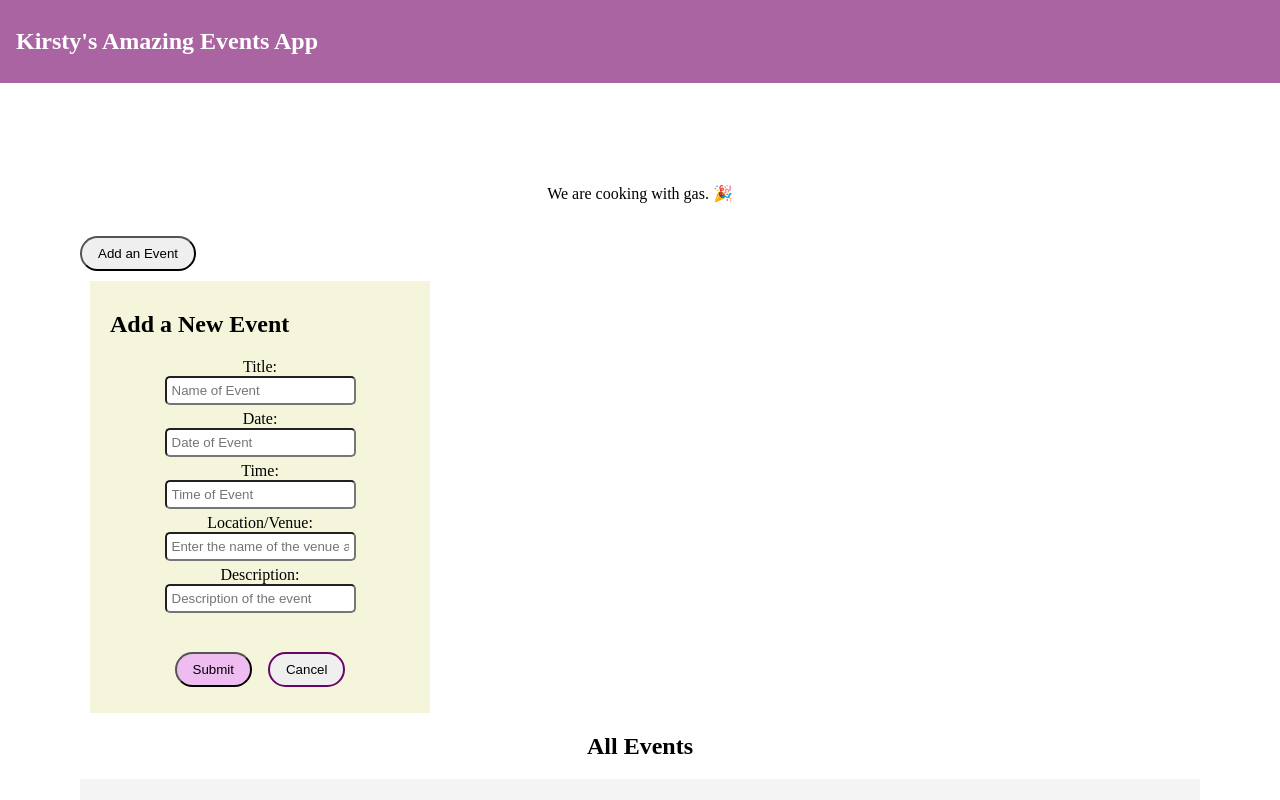
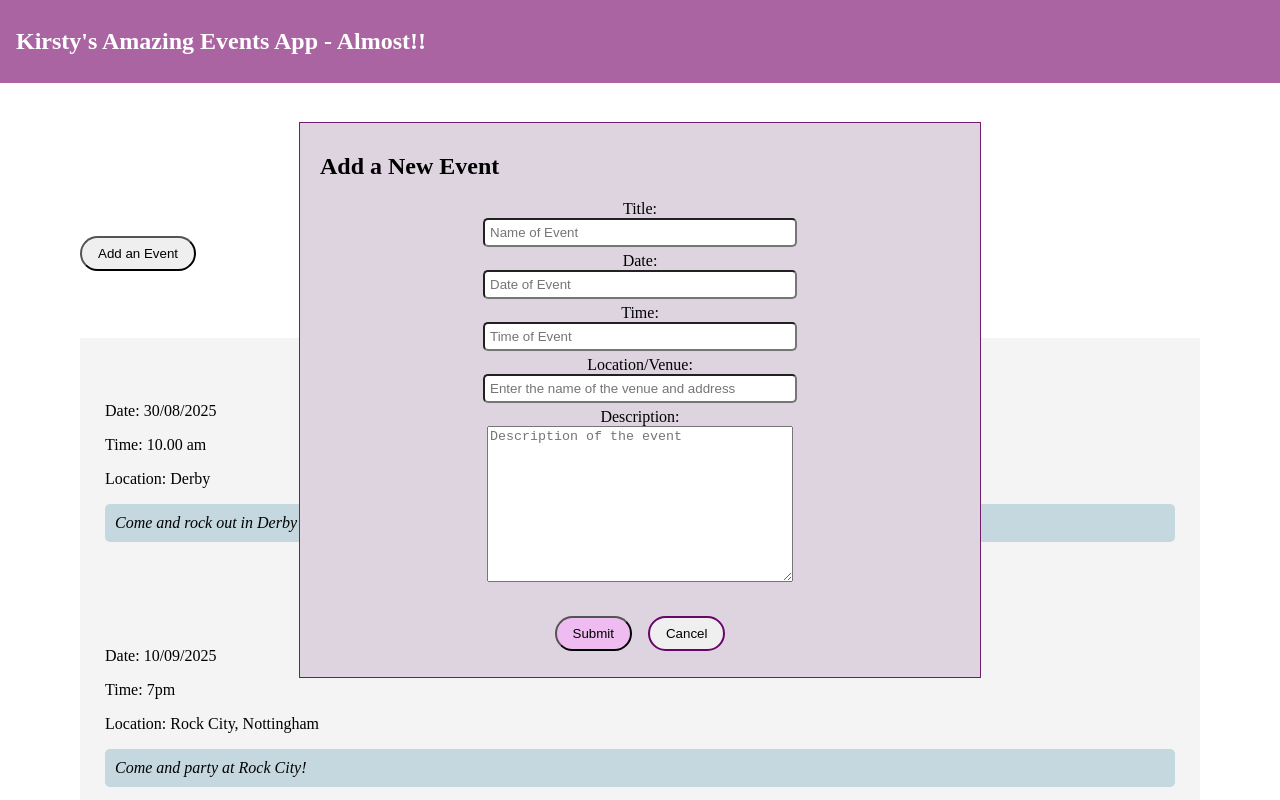
Before and after one commit to swamphobbit22/MAB, an Angular app: page / in a window 1280 px wide. Both pictures are taken after a click on the button "Add an Event". Shown: the top 800 px of the page. Built offline with nearby package versions, Linux system fonts and the light colour scheme.

Commit message:
fixes add new event

```diff
--- a/src/app/event-list/event-list.component.ts
+++ b/src/app/event-list/event-list.component.ts
@@ -17,7 +17,10 @@ export class EventListComponent implements OnInit{
   constructor(private eventService: EventService) {}
 
   ngOnInit() {
-    this.events = this.eventService.getEvents();
+    // this.events = this.eventService.getEvents();
+    this.eventService.event$.subscribe((updatedEvents) => {
+      this.events = updatedEvents;
+    });
   }
 
 }
--- a/src/app/event.service.ts
+++ b/src/app/event.service.ts
@@ -1,4 +1,5 @@
 import { Injectable } from '@angular/core';
+import { BehaviorSubject } from 'rxjs';
 
 export interface Event {
   id: number;
@@ -36,14 +37,26 @@ export class EventService {
   ]
 
   //set the next id to 3 - then to be incrementd for add event
-  // private nextID = 3
+  private nextID = 3;
+
+  private eventsSubject = new BehaviorSubject<Event[]>(this.events);
+  event$ = this.eventsSubject.asObservable();
 
   getEvents(): Event[] {
+    console.log(this.events, '<<< all events')
     return this.events;
   }
 
-  addEvent(event: Event) {
-    this.events.push(event)
+  addEvent(event: Omit<Event, 'id'>) {
+    const newEvent: Event = {
+      id: this.nextID++,
+      ...event
+    };
+
+    this.events.push(newEvent);
+    this.eventsSubject.next([...this.events])
+    console.log(newEvent, '<<< the new event')
+
   }
 
 }
--- a/src/app/form-modal/form-modal.component.css
+++ b/src/app/form-modal/form-modal.component.css
@@ -28,7 +28,7 @@
 }
 
 .btn-cancel{
-  background-color: ;
+
   border: 2px solid  rgb(105, 4, 105);
 }
 
@@ -40,4 +40,11 @@ input{
   padding: 5px;
   border-radius: 5px;
   margin-bottom: 5px;
+  width: 300px;
 }
+
+textarea{
+  width: 300px;
+  height: 150px;
+
+}
--- a/src/app/form-modal/form-modal.component.html
+++ b/src/app/form-modal/form-modal.component.html
@@ -1,26 +1,30 @@
 <div>
   <h1>Add a New Event</h1>
-  <form (ngSubmit)="onSubmit()" class="modal-popup">
+  <form (ngSubmit)="onSubmit( title.value, date.value, time.value, location.value, desc.value)" class="modal-popup" id="event-form">
     <div class="form">
       <label for="date">Title:</label>
-      <input type="text" id="title" placeholder="Name of Event">
+      <input type="text" #title placeholder="Name of Event">
 
       <label>Date:</label>
-      <input type="text" id="date" placeholder="Date of Event">
+      <input type="text" #date placeholder="Date of Event">
 
       <label for="time">Time:</label>
-      <input type="text" id="time" placeholder="Time of Event">
+      <input type="text" #time placeholder="Time of Event">
 
       <label for="">Location/Venue:</label>
-      <input type="text" id="location" placeholder="Enter the name of the venue and address">
+      <input type="text" #location placeholder="Enter the name of the venue and address">
 
       <label for="">Description:</label>
-      <input type="text" id="desc" placeholder="Description of the event">
+      <textarea type="text" #desc rows="4" cols="40" placeholder="Description of the event"></textarea>
     </div>
     <br>
-    <div class="button-group">
-      <button type="button" class="btn-submit btn">Submit</button>
+
+  </form>
+      <div class="button-group">
+      <button type="submit" form="event-form" class="btn-submit btn" >Submit</button>
       <button type="button" class="btn-cancel btn" (click)="onCancel()">Cancel</button>
     </div>
-  </form>
 </div>
+
+
+<!-- onSubmit( title.value, date.value, time.value, location.value, desc.value) -->
--- a/src/app/form-modal/form-modal.component.ts
+++ b/src/app/form-modal/form-modal.component.ts
@@ -1,5 +1,6 @@
 import { Component, EventEmitter, Output } from '@angular/core';
 import { FormsModule } from '@angular/forms';
+import { EventService } from '../event.service';
 
 @Component({
   selector: 'app-form-modal',
@@ -10,14 +11,34 @@ import { FormsModule } from '@angular/forms';
 export class FormModalComponent {
   @Output() close = new EventEmitter<void>();
 
-  onSubmit() {
+  constructor(private eventService: EventService) {}
+
+  onSubmit( title:string, date:string, time:string, location:string, desc:string) {
+    event?.preventDefault();
+    console.log('onSubmit called')
+    console.log('form date: ',{ title, date, time, location, desc})
     //send data to service file
+    const newEvent = {
+      title,
+      date,
+      time,
+      location,
+      description: desc,
+    };
 
-    this.close.emit
+
+    // passing it to service file
+    this.eventService.addEvent(newEvent)
+    // return false;
+    this.close.emit()
   }
 
   onCancel() {
     this.close.emit();
   }
 
+  btnTest(){
+    console.log('Button test works')
+    alert('responding!!!')
+  }
 }
--- a/src/app/header/header.component.ts
+++ b/src/app/header/header.component.ts
@@ -7,5 +7,5 @@ import { Component, signal } from '@angular/core';
   styleUrl: './header.component.css'
 })
 export class HeaderComponent {
-title = signal("Kirsty's Amazing Events App");
+title = signal("Kirsty's Amazing Events App - Almost!!");
 }
--- a/src/app/home/home.component.css
+++ b/src/app/home/home.component.css
@@ -19,10 +19,11 @@
   }
 
   .modal-box{
-    background-color: beige;
+    background-color: rgb(222, 212, 224);
+    border: 1px rgb(114, 28, 110) solid;
     padding: 10px 20px;
     margin: 10px;
-    width: 300px;
+    width: 50%;
   }
 
  .modal-popup{
@@ -34,4 +35,5 @@
   display: flex;
   justify-content: center;
   align-items: center;
+  z-index: 1000;
  }
--- a/src/app/home/home.component.html
+++ b/src/app/home/home.component.html
@@ -12,7 +12,7 @@
         Add an Event
     </button>
 
-    <div *ngIf="showModal" class="modal-backdrop">
+    <div *ngIf="showModal" class="modal-popup">
       <div class="modal-box">
         <app-form-modal (close)="showModal = false"></app-form-modal>
       </div>
--- a/src/app/home/home.component.ts
+++ b/src/app/home/home.component.ts
@@ -1,11 +1,11 @@
 import { Component } from '@angular/core';
 import { EventListComponent } from '../event-list/event-list.component';
 import { FormModalComponent } from '../form-modal/form-modal.component';
-import { NgIf } from '@angular/common';
+import { CommonModule, NgIf } from '@angular/common';
 
 @Component({
   selector: 'app-home',
-  imports: [EventListComponent, FormModalComponent, NgIf],
+  imports: [EventListComponent, FormModalComponent, NgIf, CommonModule],
   templateUrl: './home.component.html',
   styleUrl: './home.component.css'
 })
```
Also changed, not shown: 1 other file (tests, documents, lock files or other folders).
